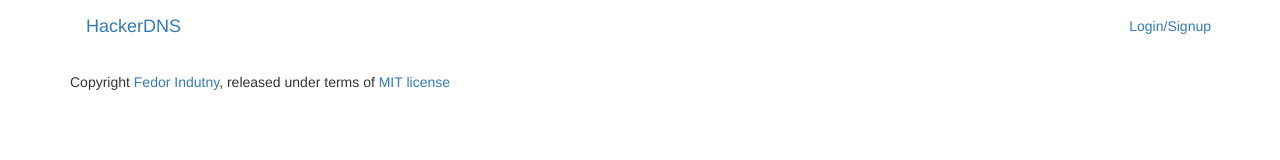
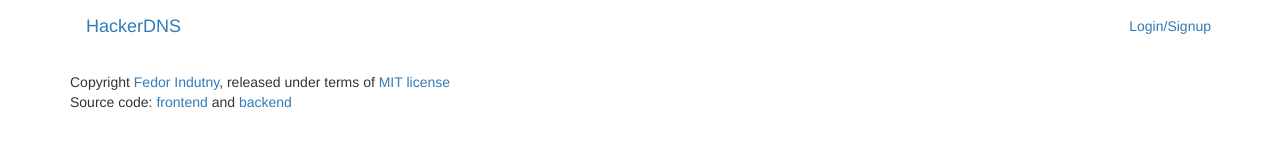
Before and after one commit to indutny/hackerdns.frontend, a website: page public/index.html in a window 1280 px wide. Drawn offline with nearby package versions, Linux system fonts and the light colour scheme.

Commit message:
public: source code

```diff
--- a/public/index.html
+++ b/public/index.html
@@ -77,7 +77,10 @@
 
     <footer>
       Copyright <a href="https://github.com/indutny">Fedor Indutny</a>,
-      released under terms of <a href="http://opensource.org/licenses/mit-license.php">MIT license</a>
+      released under terms of <a href="http://opensource.org/licenses/mit-license.php">MIT license</a><br/>
+
+      Source code: <a href="https://github.com/indutny/hackerdns.frontend" target="_blank">frontend</a> and
+      <a href="https://github.com/indutny/hackerdns.backend" target="_blank">backend</a>
     </footer>
   </div>
 
```
Also changed, not shown: README.md.
